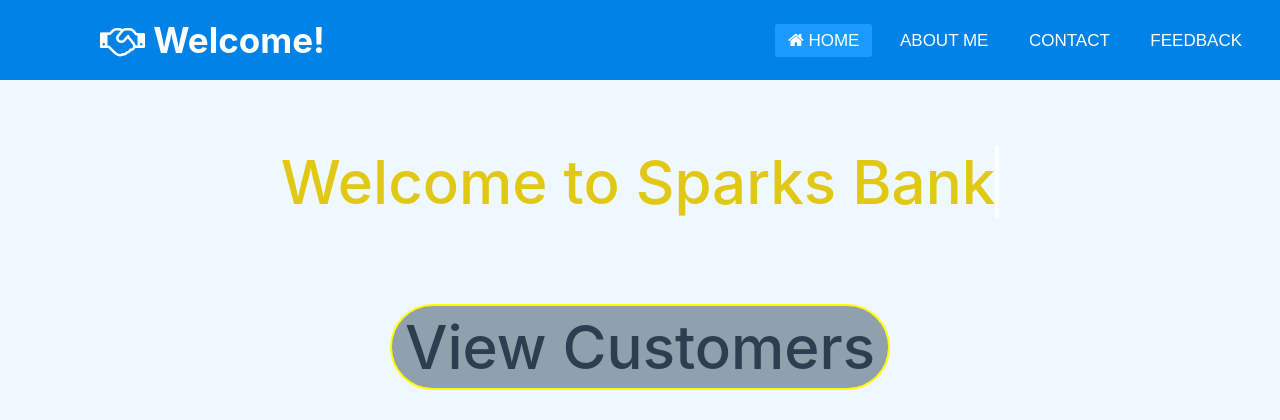
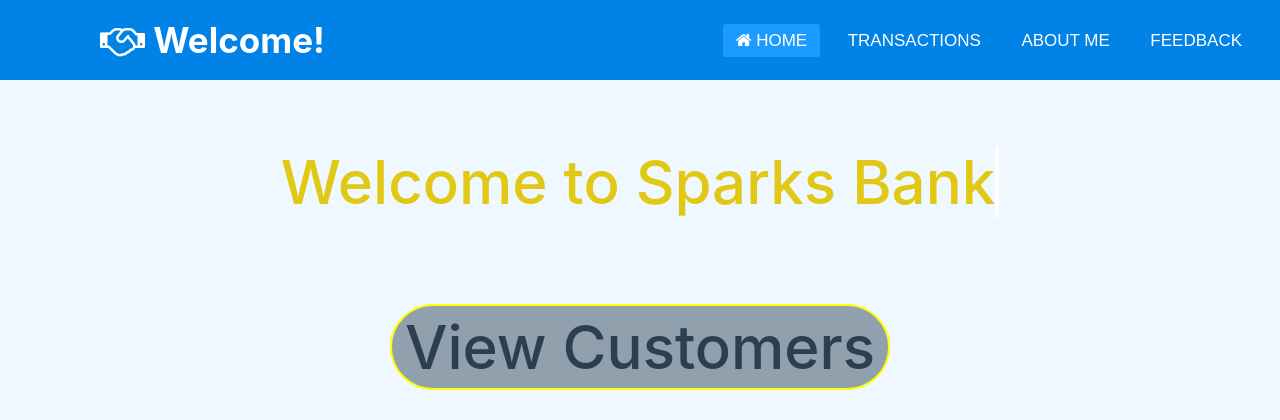
Before and after one commit to ajeet1308/Spark_foundation_bank, a PHP site: page /index.php in a window 1280 px wide. Shown: the top 420 px of the page. Run offline with PHP 8.4, Linux system fonts and the light colour scheme.

Commit message:
Updated header.php

```diff
--- a/header.php
+++ b/header.php
@@ -20,10 +20,9 @@
 		<label class="logo"><i class="fa fa-handshake-o" aria-hidden="true"></i> Welcome!</label>
 		<ul>
 			<li><a href="index.php" class="active"><i class="fa fa-home" aria-hidden="true"></i> Home</a></li>
+			<li><a class="scrollTo" href="transaction.php">Transactions</a></li>
 		    <li><a class="scrollTo" href="dist/portfolio.php">About me</a></li>
-		    <li><a class="scrollTo" href="dist/portfolio.php#section3">Contact</a></li>
 		    <li><a class="scrollTo" href="dist/portfolio.php#section3">Feedback</a></li>
 		</ul>
 	</nav>
 </body>
-</html>
```
